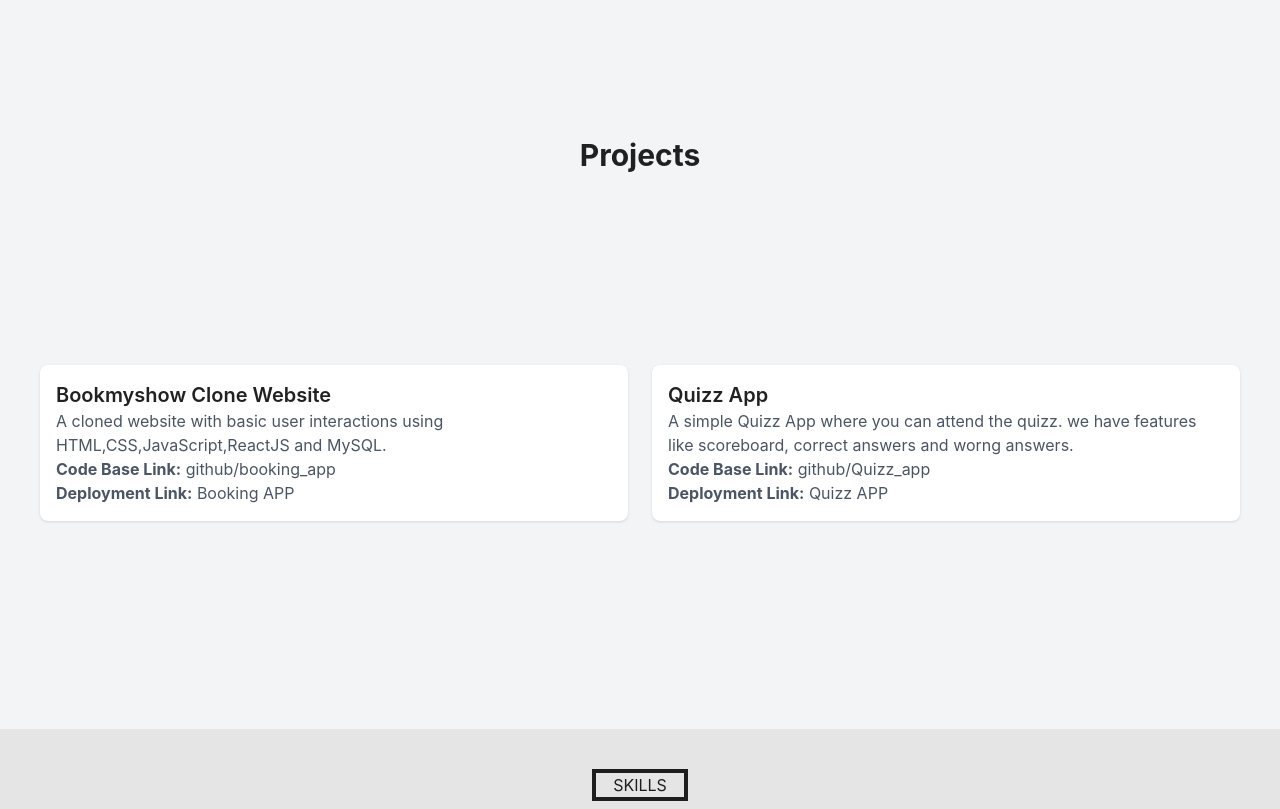
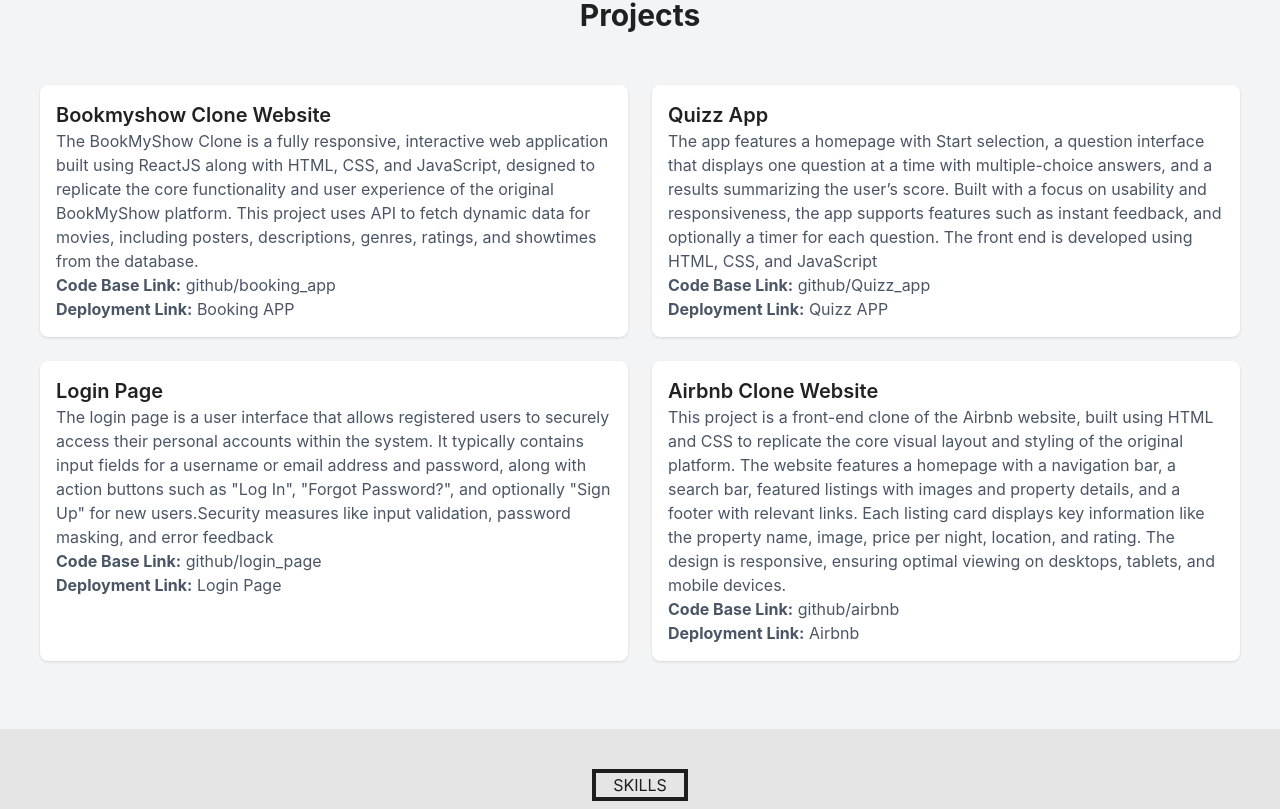
Before and after one commit to Santhoshfebi/my-portfolio, a React (Vite) app: page / in a window 1280 px wide. Shown: the part 1671-2480 px from the top of the page. Built offline with nearby package versions, Linux system fonts and the light colour scheme.

Commit message:
update in projects

```diff
--- a/src/Components/Contact.jsx
+++ b/src/Components/Contact.jsx
@@ -5,7 +5,7 @@
     return (
       <section id="contact" className="p-10 bg-cyan-900 text-white text-center flex flex-col justify-center gap-5">
         <h2 className="text-3xl font-bold">Contact Me</h2>
-        <p>Email: santhoshrajr121@gmail</p>
+        <p>Email: santhoshrajr121@gmail.com</p>
         <p>LinkedIn: https://www.linkedin.com/in/santhosh-raj-28b8281aa/</p>
         <div className="btn flex justify-center gap-8">
             <button className="h-10 w-10  hover:bg-white"><a href="https://www.linkedin.com/in/santhosh-raj-28b8281aa/" target="_blank"><img src={linkedin} alt="" /></a>
--- a/src/Components/Projects.jsx
+++ b/src/Components/Projects.jsx
@@ -5,20 +5,33 @@
       <div className="grid md:grid-cols-2 gap-6 mt-6">
         <div className="bg-white p-4 shadow rounded-lg">
           <h3 className="text-xl font-semibold">Bookmyshow Clone Website</h3>
-            <p className="text-gray-600">A cloned website with basic user interactions using HTML,CSS,JavaScript,ReactJS and MySQL.</p>
+          <p className="text-gray-600">The BookMyShow Clone is a fully responsive, interactive web application built using ReactJS along with HTML, CSS, and JavaScript, designed to replicate the core functionality and user experience of the original BookMyShow platform.
+            This project uses API to fetch dynamic data for movies, including posters, descriptions, genres, ratings, and showtimes from the database.</p>
           <p className="text-gray-600"><strong>Code Base Link:</strong>  <a href="https://github.com/Santhoshfebi/moviebooking">github/booking_app</a></p>
           <p className="text-gray-600"><strong>Deployment Link:</strong> <a href="https://moviebooking-git-master-santhoshs-projects-40d568cb.vercel.app/">Booking APP</a></p>
         </div>
         <div className="bg-white p-4 shadow rounded-lg">
           <h3 className="text-xl font-semibold">Quizz App</h3>
-            <p className="text-gray-600">A simple Quizz App where you can attend the quizz. we have features like scoreboard,  correct answers and worng answers.</p>
+          <p className="text-gray-600">The app features a homepage with Start selection, a question interface that displays one question at a time with multiple-choice answers,
+             and a results summarizing the user’s score. Built with a focus on usability and responsiveness, the app supports features such as instant feedback, and optionally a timer for each question.
+            The front end is developed using HTML, CSS, and JavaScript</p>
           <p className="text-gray-600"><strong>Code Base Link:</strong>  <a href="https://github.com/Santhoshfebi/Quizz" target="_blank">github/Quizz_app</a></p>
           <p className="text-gray-600"><strong>Deployment Link:</strong>  <a href="https://quizz-react-app-theta.vercel.app">Quizz APP</a></p>
         </div>
-          {/* <div className="bg-white p-4 shadow rounded-lg">
-            <h3 className="text-xl font-semibold">simple Quizz App</h3>
-            <p className="text-gray-600">Description of Project 2.</p>
-          </div> */}
+        <div className="bg-white p-4 shadow rounded-lg">
+          <h3 className="text-xl font-semibold">Login Page</h3>
+          <p className="text-gray-600">The login page is a user interface that allows registered users to securely access their personal accounts within the system. It typically contains input fields for a username or email address and password,
+            along with action buttons such as "Log In", "Forgot Password?", and optionally "Sign Up" for new users.Security measures like input validation, password masking, and error feedback</p>
+          <p className="text-gray-600"><strong>Code Base Link:</strong>  <a href="https://github.com/Santhoshfebi/login_page" target="_blank">github/login_page</a></p>
+          <p className="text-gray-600"><strong>Deployment Link:</strong>  <a href="https://login-page-iota-vert.vercel.app/">Login Page</a></p>
+        </div>
+        <div className="bg-white p-4 shadow rounded-lg">
+          <h3 className="text-xl font-semibold">Airbnb Clone Website</h3>
+          <p className="text-gray-600">This project is a front-end clone of the Airbnb website, built using HTML and CSS to replicate the core visual layout and styling of the original platform. The website features a homepage with a navigation bar, a search bar, featured listings with images and property details, and a footer with relevant links. Each listing card displays key information like the property name, image, price per night, location, and rating.
+             The design is responsive, ensuring optimal viewing on desktops, tablets, and mobile devices.</p>
+          <p className="text-gray-600"><strong>Code Base Link:</strong>  <a href="https://github.com/Santhoshfebi/airbnb-clone" target="_blank">github/airbnb</a></p>
+          <p className="text-gray-600"><strong>Deployment Link:</strong>  <a href="https://airbnb-clone-rho-six.vercel.app/">Airbnb</a></p>
+        </div>
       </div>
     </section>
   );
```
Lines whose indentation alone changed are shown as unchanged.
